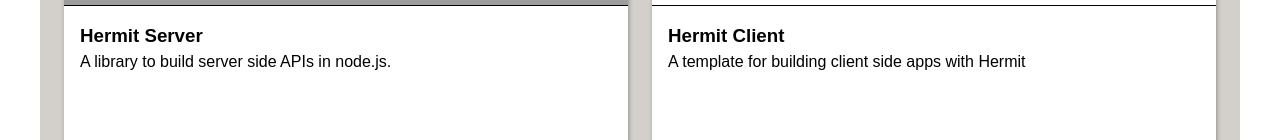
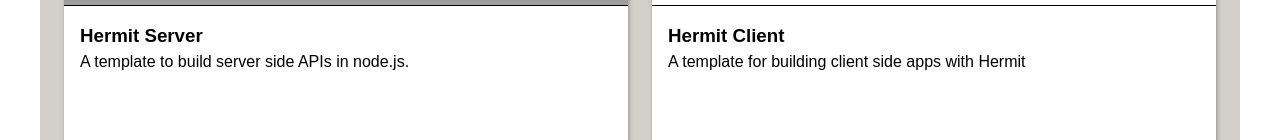
Before and after one commit to svegalopez/my-personal-website, a React (Create React App) app: page / in a window 1280 px wide. Shown: the part 2516-2656 px from the top of the page. Built offline with nearby package versions, Linux system fonts and the light colour scheme; grey boxes are pictures that could not be loaded.

Commit message:
Update Projects.jsx

```diff
--- a/src/Components/Projects/Projects.jsx
+++ b/src/Components/Projects/Projects.jsx
@@ -7,7 +7,7 @@ export default function Projects() {
       <h1>Projects</h1>
       <div className="grid">
         <ProjectCard
-          body="A library to build server side APIs in node.js."
+          body="A template to build server side APIs in node.js."
           title="Hermit Server"
           pic_class="pic-164"
           link="https://github.com/svegalopez/hermit-server"
```
